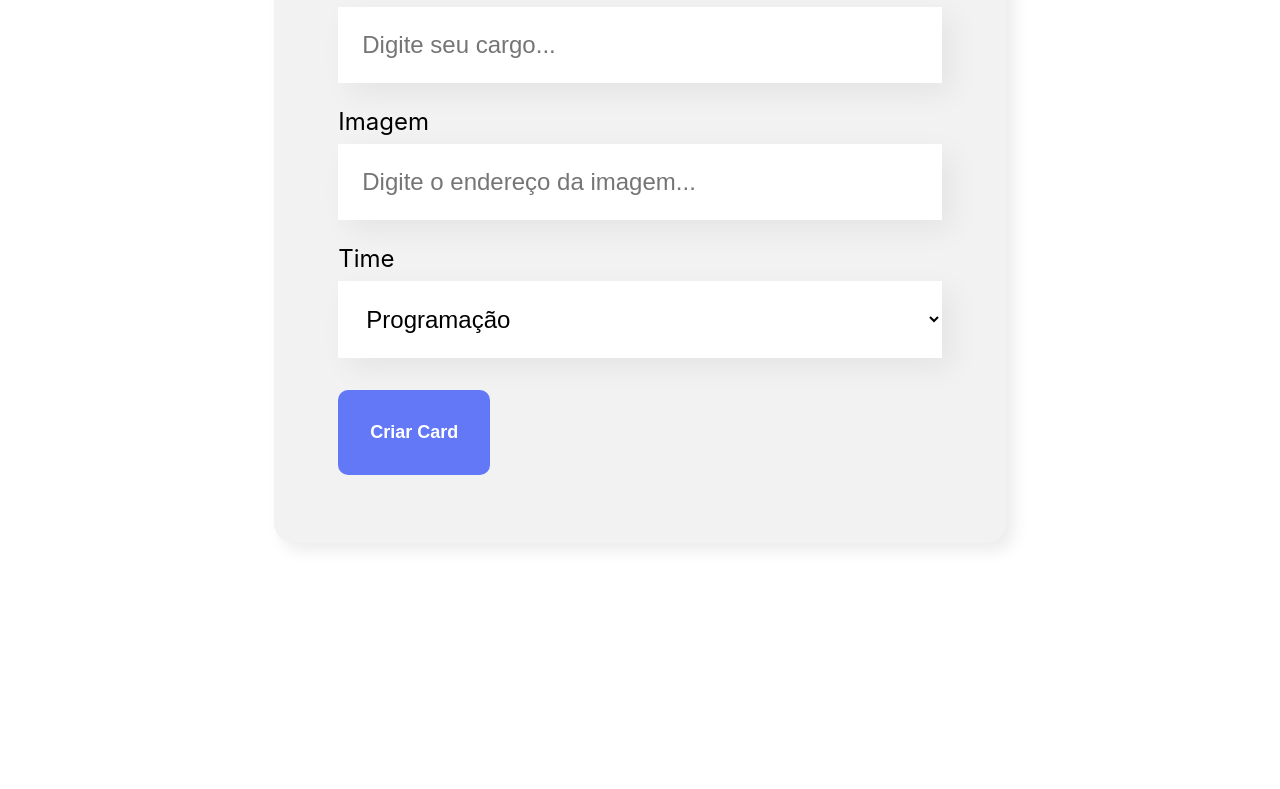
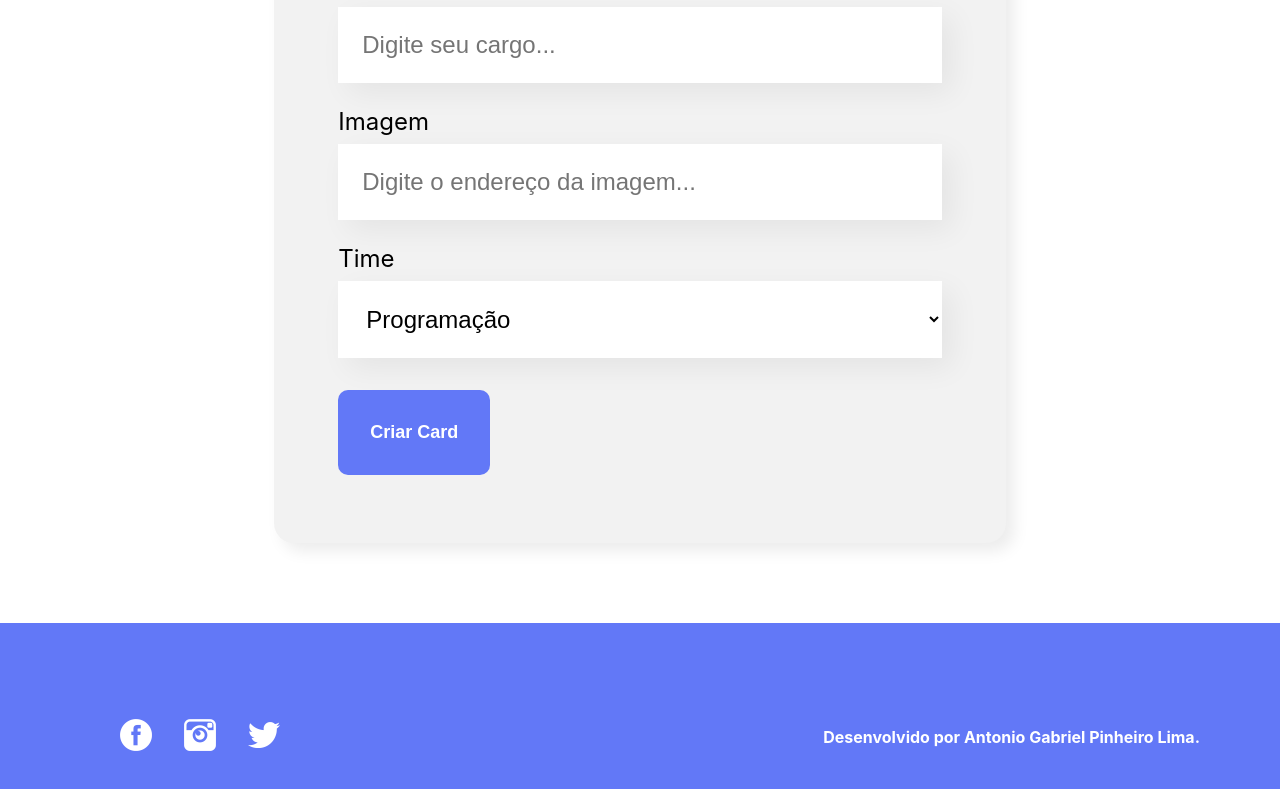
Before and after one commit to AntonioPinheiro66484/Organo, a React (Create React App) app: page / in a window 1280 px wide. Shown: the part 854-1643 px from the top of the page. Before the commit the page ends 1477 px from the top, so only its background shows below. Built offline with nearby package versions, Linux system fonts and the light colour scheme.

Commit message:
adicionando o componente do rodape e atualizando seu estilo

```diff
--- a/src/App.js
+++ b/src/App.js
@@ -2,6 +2,7 @@ import Banner from './components/Banner';
 import Formulario from './components/Formulario';
 import {useState} from 'react'
 import Time from './components/Time';
+import Rodape from './components/Rodape';
 function App() {
 
   const times = [
@@ -61,6 +62,7 @@ function App() {
         corSecundaria={time.corSecundaria}
         colaboradores={colaboradores.filter(colaborador => colaborador.time === time.nome)}
       />)}
+      <Rodape/>
 
     </div>
   );
--- /dev/null
+++ b/src/components/Rodape/Rodape.css
@@ -0,0 +1,23 @@
+.footer {
+    background: #6278F7;
+    display: flex;
+    color:fff;
+    padding:80px;
+    justify-content: space-between;
+    align-items: center;
+    list-style: none;
+}
+
+.footer ul li {
+    display: inline-block;
+    margin-right: 32px;
+}
+
+.footer ul li:last-child{
+    margin-right: 0;
+}
+
+.desenvolvedor{
+    font-weight: bold;
+    color: #fff;
+}
--- /dev/null
+++ b/src/components/Rodape/index.js
@@ -0,0 +1,33 @@
+import './Rodape.css'
+
+const Rodape = () =>{
+    return(<footer className='footer'>
+        <section>
+            <ul>
+                <li>
+                    <a href="wwww.facebook.com" target="_black">
+                        <img src="../imagens/fb.png" alt='Logo do Facebook'/>
+                    </a>
+                </li>
+                <li>
+                    <a href="wwww.instagram.com" target="_black">
+                        <img src="../imagens/ig.png" alt='Logo do Instagram'/>
+                    </a>
+                </li>
+                <li>
+                    <a href="wwww.twitter.com" target="_black">
+                        <img src="../imagens/tw.png" alt='Logo do Twitter'/>
+                    </a>
+                </li>
+            </ul>
+
+        </section>
+        <section>
+            <p className='desenvolvedor'>
+                Desenvolvido por Antonio Gabriel Pinheiro Lima.
+            </p>
+        </section>
+        </footer>)
+}
+
+export default Rodape
```
